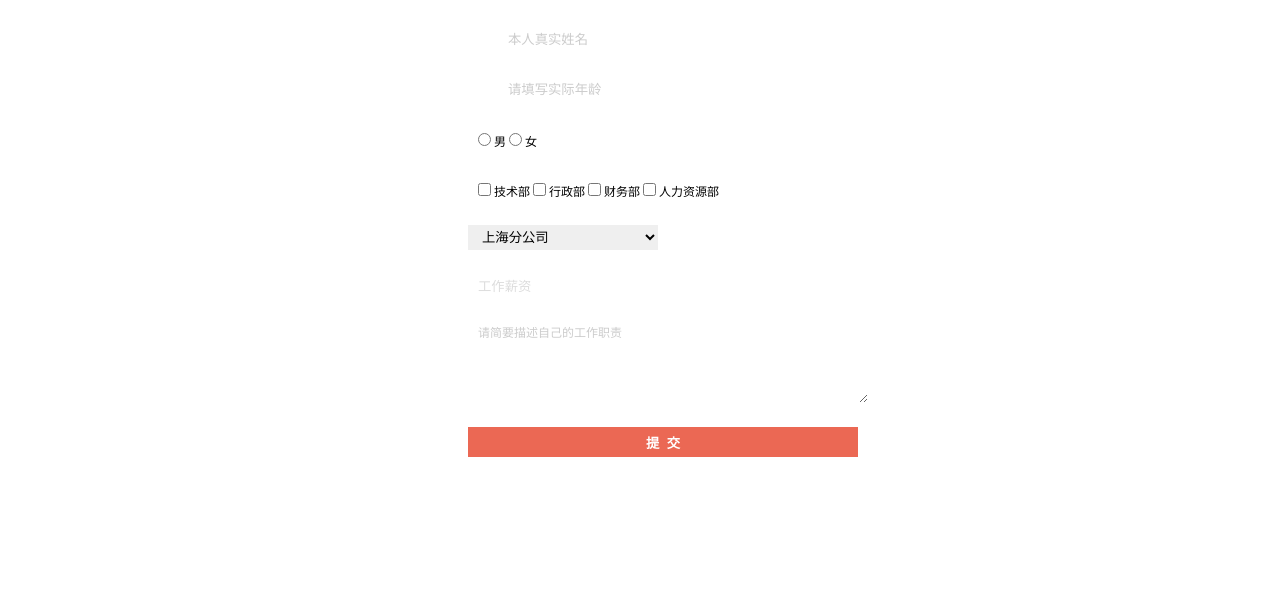
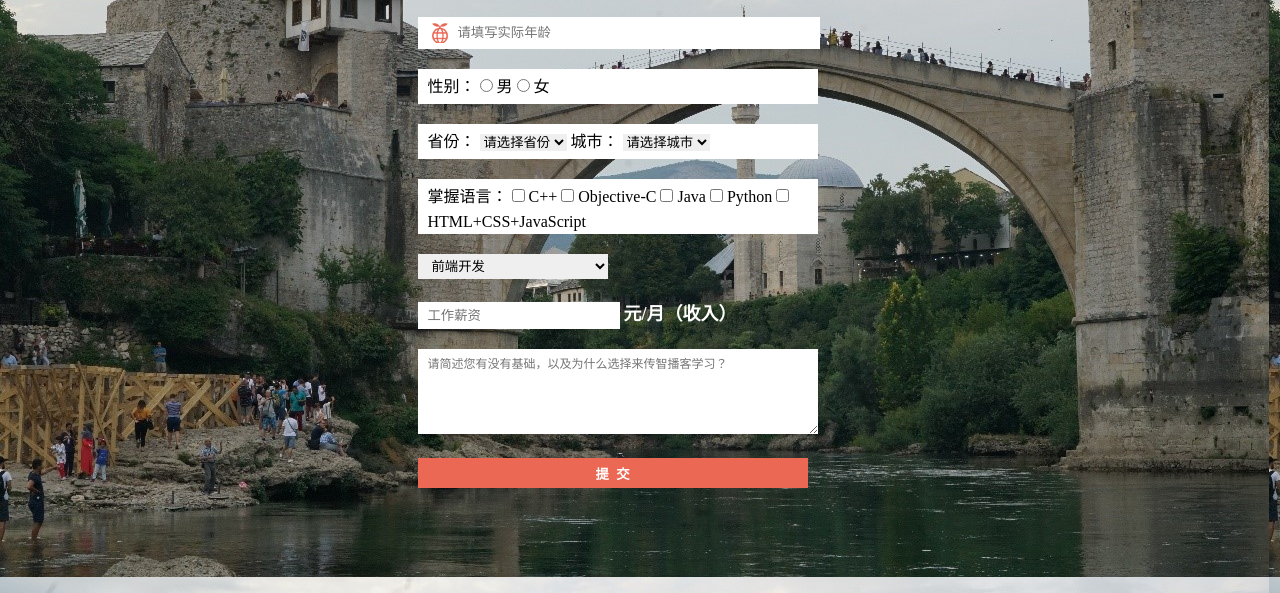
Before and after one commit to jiong952/GDUT_Intelligent_Mobile_Platform, a plain HTML site: page 实验二/实验二02.html in a window 1280 px wide. Shown: the part 270-863 px from the top of the page. Drawn offline with Linux system fonts and the light colour scheme; files that its build step writes are made by us from their sources.

Commit message:
实验二02

```diff
--- a/实验二/css/实验二02.css
+++ b/实验二/css/实验二02.css
@@ -1,64 +1,105 @@
-@charset "utf-8";
-/* CSS Document */
-/*全局控制*/
-body{font-size:12px; 	font-family:"微软雅黑"; }
-/*重置浏览器的默认样式*/
-body,h2,form,img,input,select,textarea{padding:0; margin:0; list-style:none; border:none;}
-.all{         /*整体控制页面*/
-	width:1024px;
-	height:863px;
-	margin:0 auto;
-	background:url(images/bg3.png) no-repeat;
+body, h2, form, img, input, select, textarea
+    {
+        margin: auto;
+        list-style: none;
+        border: none;
     }
-.list{        /*整体控制表单*/
-	width:685px;
-	padding:180px 0 0 340px;
+    .all
+    {   /*整体控制页面*/
+        width: 100%;
+        height: 863px;
+        margin-right: auto;
+        margin-left: auto;
+        background: url(../img/02-1.jpg);
     }
-p{margin-top:20px;}
-h2{          /*控制表单标题*/
-	 font-size:38px;
-	 color:#26211e;
-	 margin-bottom:60px;
-	 padding-left:120px;
+    .list
+    {   /*整体控制表单*/
+        width: 685px;
+        padding: 120px 0 0 240px;
     }
-.txt,.age{
-	 width:360px;
-	 height:30px;
-	 line-height:30px;
-	 padding-left:40px;
-	 color:#ccc;
+    p
+    {
+        margin-top: 20px;
     }
- .txt{background:#fff url(images/icon2.png) no-repeat 10px center;}
- .age{background:#fff url(images/icon3.png) no-repeat 10px center;}
-.choose{
-	 width:390px;
-	 height:25px;
-	 line-height:25px;
-	 background-color:#FFF;
-	 padding:5px 0 0 10px;
+    h2
+    {   /*控制表单标题*/
+        font-size: 38px;
+        color: #26211e;
+        margin-bottom: 60px;
+        padding-left: 0px;
     }
-.course,.money{
-	 width:190px;
-	 height:25px;
-	 padding-left:10px;
+    /*设置表单控件样式*/
+    .txt, .college
+    {
+        width: 360px;
+        height: 30px;
+        line-height: 30px;
+        padding-left: 40px;
+        color: #ccc;
     }
- .money{color:#ddd;}
- .money_box span{
-	 font-size:18px;
-	 font-weight:bold;
-	 color:#fff;
+    .province, .city
+    {
+        width: 80px;
+        height: 20px;
+        line-height: 30px;
+        padding-left: 30px;
+        color: #ccc;
+        border:1px black;
+        border-style: dotted;
     }
- .message{
-	 width:390px;
-	 height:80px;
-	 padding:5px 0 0 10px;
-	 font-size:12px;
-	 color:#ccc;
+    .txt
+    {
+        background: #fff url(../img/icon_name.png) no-repeat 10px center;
     }
-.btn{
-	 width:390px;
-	 height:30px;
-	 background-color:#eb6854;
-	 color:#FFF;
-	 font-weight:bold;
+    .college
+    {
+        background: #fff url(../img/icon_college.png) no-repeat 10px center;
     }
+    .choose
+    {
+        width: 390px;
+        height: 50px;
+        line-height: 25px;
+        background-color: #FFF;
+        padding: 5px 0 0 10px;
+    }
+    .sex, .area
+    {
+        width: 390px;
+        height: 30px;
+        line-height: 25px;
+        background-color: #FFF;
+        padding: 5px 0 0 10px;
+    }
+    .direction, .money
+    {
+        width: 190px;
+        height: 25px;
+        padding-left: 10px;
+    }
+    .money
+    {
+        color: #ddd;
+    }
+    .money_box span
+    {
+        font-size: 18px;
+        font-weight: bold;
+        color: #fff;
+    }
+    .message
+    {
+        width: 390px;
+        height: 80px;
+        padding: 5px 0 0 10px;
+        font-size: 12px;
+        color: #ccc;
+    }
+    .btn
+    {
+        width: 390px;
+        height: 30px;
+        background-color: #eb6854;
+        color: #FFF;
+        font-weight: bold;
+    }
--- a/实验二/实验二02.html
+++ b/实验二/实验二02.html
@@ -1,47 +1,107 @@
-<!doctype html>
-<html>
+<!DOCTYPE html>
+<html lang="en">
+
 <head>
-<meta charset="utf-8">
-<title>员工档案</title>
-<link href="实验二02.css" type="text/css" rel="stylesheet">
+    <meta charset="UTF-8">
+    <meta http-equiv="X-UA-Compatible" content="IE=edge">
+    <meta name="viewport" content="width=device-width, initial-scale=1.0">
+    <link rel="stylesheet" href="./css/实验二02.css">
 </head>
 <body>
+    <script type="text/javascript">
+        var provinces=new Array('请选择省份','广东省','湖北省','湖南省','广西省');
+        var citys=new Array();
+        citys['请选择省份']=['请选择城市'];
+        citys['湖北省']=['武汉','黄石','宜昌','襄阳','孝感','黄冈'];
+        citys['湖南省']=['长沙','衡阳','岳阳','常德','张家界','怀化'];
+        citys['广东省']=['广州','深圳','珠海','汕头','佛山','江门'];
+        citys['广西省']=['南宁','桂林','北海','玉林','百色','贺州'];
+        function initProvince(){
+            var province=document.getElementById("province");
+            for (var i=0;i<provinces.length;i++) {
+                var option=document.createElement("option");
+                option.text=provinces[i];
+                option.value=provinces[i];
+                province.options.add(option);
+            }
+        }
+        function fillCity(){
+            var city=document.getElementById("city");
+            city.options.length=0;
+            var province=document.getElementById("province").value;
+            console.log(province);
+            console.log(citys[province]);
+            for (var i=0;i<citys[province].length;i++){
+                var option=document.createElement("option");
+                option.text=citys[province][i];
+                option.value=citys[province][i];
+                city.options.add(option);
+            }
+        }
+        window.onload=function(){
+            initProvince();
+            fillCity();
+        }
+    </script>
     <div class="all">
-    <form class="list" action="#" method="post">
-        <h2>员工档案</h2>
+        <form class="list" action="#" method="post" name="form2">
+          <h2>传智博客学院档案</h2>
           <p>
-        	<input type="text" value="本人真实姓名" class="txt" >
+            <input type="text" placeholder="本人真实姓名" class="txt" >
           </p>
           <p>
-        	<input type="text" value="请填写实际年龄" class="age" >
+            <input type="text" placeholder="请填写实际年龄" class="college" >
           </p>
-        <p class="choose">
-            <label><input type="radio" name="sex"> 男</label>
-            <label><input type="radio" name="sex"> 女</label>
+
+          <p class="sex"> 性别：
+            <label>
+              <input type="radio" name="sex">
+              男</label>
+            <label>
+              <input type="radio" name="sex">
+              女</label>
           </p>
-        <p class="choose">
-            <label><input type="checkbox" > 技术部</label>
-            <label><input type="checkbox" > 行政部</label>
-            <label><input type="checkbox" > 财务部</label>
-            <label><input type="checkbox" > 人力资源部</label>
+          <p class="sex">省份：
+            <select id="province" onchange="fillCity()"></select>
+            城市：
+            <select id="city"></select>
+          </p>
+          <p class="choose"> 掌握语言：
+            <label>
+              <input type="checkbox" >
+              C++</label>
+            <label>
+              <input type="checkbox" >
+              Objective-C</label>
+            <label>
+              <input type="checkbox" >
+              Java</label>
+            <label>
+              <input type="checkbox" >
+              Python</label>
+            <label>
+              <input type="checkbox" >
+              HTML+CSS+JavaScript</label>
           </p>
           <p>
-            <select class="course">
-                <option>北京分公司</option>
-                <option selected="selected">上海分公司</option>
-                <option>广州分公司</option>
+            <select class="direction">
+              <option selected="selected" >前端开发</option>
+              <option>网页平面UI设计</option>
+              <option>IOS开发</option>
+              <option>高性能算法</option>
             </select>
           </p>
           <p class="money_box">
-            <input type="text" value="工作薪资" class="money"><span> 元/月（收入）</span>
-        </p>
+            <input type="text" placeholder="工作薪资" class="money">
+            <span> 元/月（收入）</span> </p>
           <p>
-        	<textarea cols="50" rows="5" class="message">请简要描述自己的工作职责</textarea>
+            <textarea placeholder="请简述您有没有基础，以及为什么选择来传智播客学习？" cols="50" rows="5" class="message"></textarea>
           </p>
           <p>
             <input type="submit" class="btn" value="提  交">
           </p>
         </form>
       </div>
+
 </body>
 </html>
```
Also changed, not shown: 实验二/css/实验二01.css (+4 -4 lines), 实验二/img/02-1.jpg (renamed from 实验二/img/01-1.jpg), 实验二/img/icon_college.png (added), 实验二/img/icon_name.png (added). Lines whose indentation alone changed are shown as unchanged.
